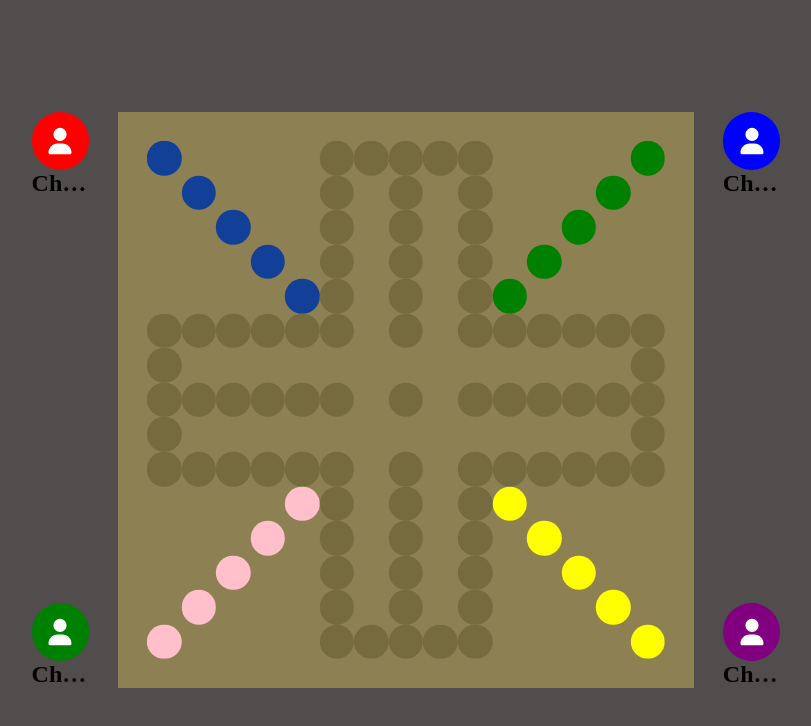
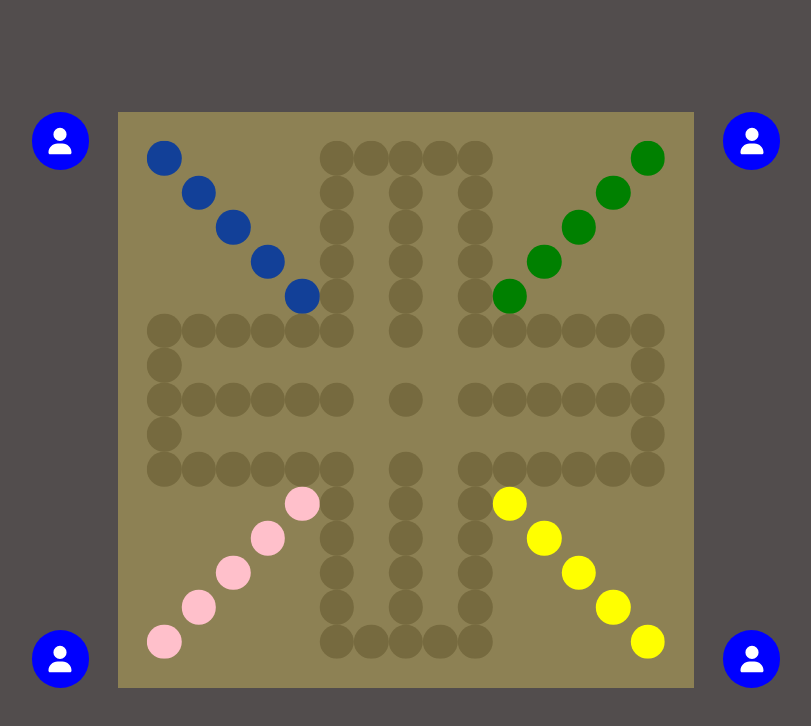
Before and after one commit to chaburk/aggravation, a React (Vite) app: page / in a window 1280 px wide. Both pictures are taken after a click on the element "Begin". Shown: the top 726 px of the page, without its empty margins (234-1045 px from the left). Built offline with nearby package versions, Linux system fonts and the light colour scheme; a web font is replaced by a local one.

Commit message:
Fixed css naming

```diff
--- a/src/Player.css
+++ b/src/Player.css
@@ -1,4 +1,4 @@
-.player-outer {
+.player-container {
   display: flex;
   flex-direction: column;
   height: 100%;
@@ -6,7 +6,7 @@
   align-items: center;
 }
 
-.player-container {
+.player-inner {
   position: relative;
   background-color: blue;
   width: 100%;
@@ -23,7 +23,7 @@
   max-width: 40%;
 }
 
-h1 {
+.player-name {
   font-size: 150%;
   max-width: 100%;
   overflow: hidden;
@@ -32,7 +32,7 @@ h1 {
 }
 
 @media screen and (max-width: 1000px) {
-  h1 {
+  .player-name {
     font-size: 60%;
   }
 }
--- a/src/Player.tsx
+++ b/src/Player.tsx
@@ -3,20 +3,21 @@ import { FontAwesomeIcon } from "@fortawesome/react-fontawesome";
 import { faUser } from "@fortawesome/free-solid-svg-icons";
 
 interface PlayerProps {
-  colorBg: string;
+  playerColor: string;
+  playerName: string;
 }
 
-const Player: React.FC<PlayerProps> = ({ colorBg }) => {
+const Player: React.FC<PlayerProps> = ({ playerColor, playerName }) => {
   return (
-    <div className="player-outer">
-      <div className="player-container" style={{ backgroundColor: colorBg }}>
+    <div className="player-container">
+      <div className="player-inner" style={{ backgroundColor: playerColor }}>
         <FontAwesomeIcon
           icon={faUser}
           style={{ color: "#fff" }}
           className="player-icon"
         />
       </div>
-      <h1>Chase</h1>
+      <h1 className="player-name">{playerName}</h1>
     </div>
   );
 };
```
